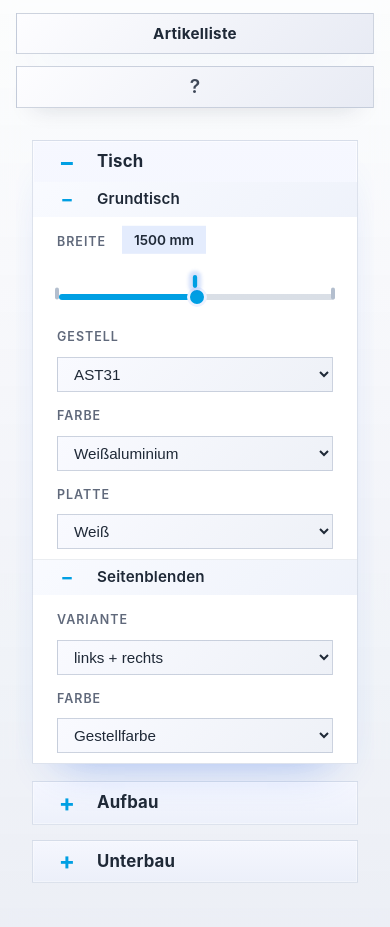
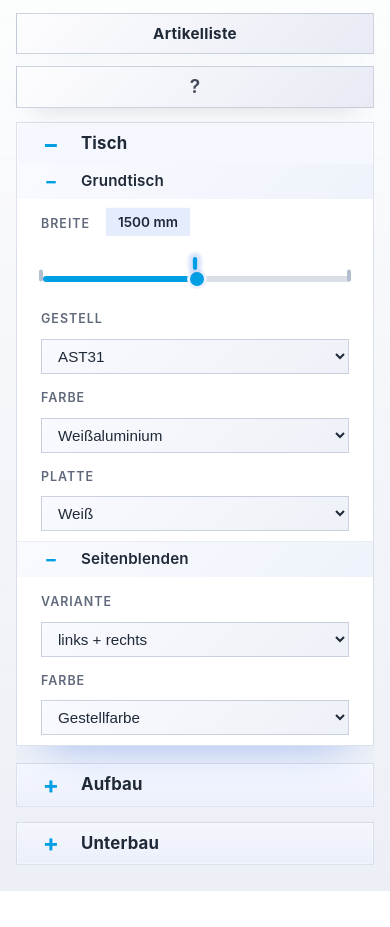
Before and after one commit to Philippxmeyer/Konfigurator, a plain HTML site: page index.html in a window 390 px wide. Shown: the part 506-1433 px from the top of the page. After the commit the page ends 1397 px from the top, so only its background shows below. Drawn offline with nearby package versions, Linux system fonts and the light colour scheme.

Commit message:
Update style.css

```diff
--- a/style.css
+++ b/style.css
@@ -894,7 +894,7 @@ select:focus-visible {
   }
 
   .sidebar {
-    padding: 22px 20px;
+    /* padding: 22px 20px; */
     max-height: none;
   }
 }
@@ -931,8 +931,8 @@ select:focus-visible {
   }
 
   .sidebar {
-    padding: 20px 16px;
-    /* border-radius: 16px; */
+    /* padding: 20px 16px;
+    border-radius: 16px; */
   }
 
   .article-overlay {
```
